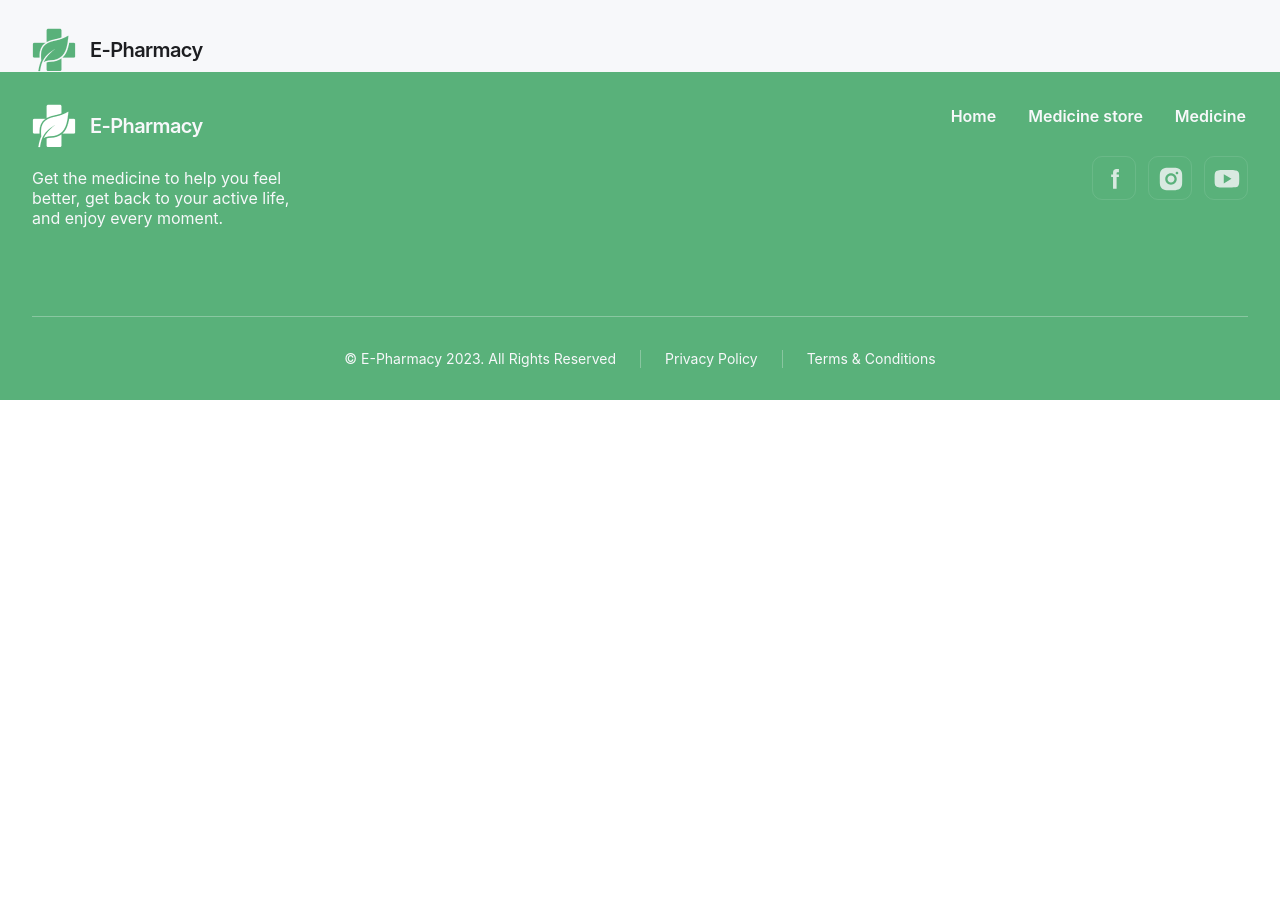
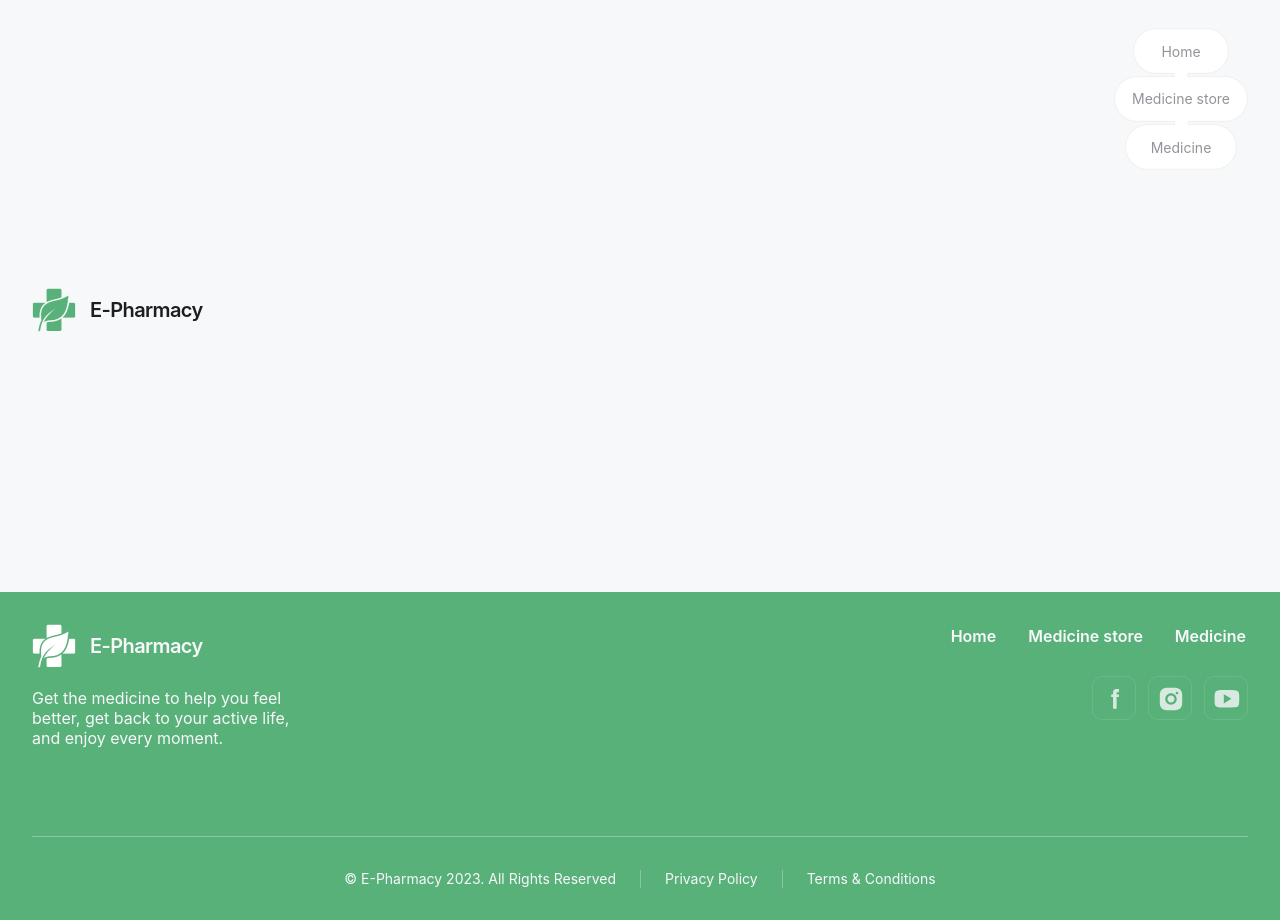
Before and after one commit to Yevheniia-narizhna/E-Pharmacy-client, a React (Vite) app: page / in a window 1280 px wide. Before the commit the page ends 800 px from the top, so only its background shows below. Built offline with nearby package versions, Linux system fonts and the light colour scheme; a web font is replaced by a local one.

Commit message:
buttons-header

```diff
--- a/src/components/Header/Header.jsx
+++ b/src/components/Header/Header.jsx
@@ -1,7 +1,14 @@
 import logoHome from "../../../public/img/logo-wh.png";
 import logoOther from "../../../public/img/logo-gr.png";
-import { useLocation } from "react-router-dom";
-import { ContHeader, LogoHeader } from "./Header.styled";
+import { NavLink, useLocation } from "react-router-dom";
+import {
+  ContHeader,
+  LogoHeader,
+  NavBox,
+  NavList,
+  Wrapp,
+} from "./Header.styled";
+import { useMediaQuery } from "react-responsive";
 
 const Header = () => {
   const location = useLocation();
@@ -9,6 +16,7 @@ const Header = () => {
   const logo = isHome ? logoHome : logoOther;
   const textColor = isHome ? "#FFF" : "#1D1E21";
   const headerBackground = isHome ? "#59B17A" : "#F7F8FA";
+  const isMobTab = useMediaQuery({ query: "(max-width: 1439px)" });
 
   return (
     <ContHeader style={{ background: headerBackground }}>
@@ -16,6 +24,26 @@ const Header = () => {
         <img src={logo} alt="logo" />
         <p style={{ color: textColor }}>E-Pharmacy</p>
       </LogoHeader>
+      <Wrapp>
+        {isMobTab ? (
+          <img src="/img/buttons-mob.png" alt="Vertical Navigation" />
+        ) : (
+          <img src="/img/buttons.png" alt="Horizontal Navigation" />
+        )}
+        <NavBox>
+          <NavList>
+            <li>
+              <NavLink to="/home">Home</NavLink>
+            </li>
+            <li>
+              <NavLink to="/medicine-store">Medicine store</NavLink>
+            </li>
+            <li>
+              <NavLink to="/medicine">Medicine</NavLink>
+            </li>
+          </NavList>
+        </NavBox>
+      </Wrapp>
     </ContHeader>
   );
 };
--- a/src/components/Header/Header.styled.js
+++ b/src/components/Header/Header.styled.js
@@ -50,3 +50,93 @@ export const LogoHeader = styled(NavLink)`
     }
   }
 `;
+export const Wrapp = styled.div`
+  position: relative;
+  display: flex;
+  align-items: center;
+  justify-content: center;
+  padding-bottom: 302px;
+
+  @media screen and (min-width: 768px) {
+    padding-bottom: 422px;
+  }
+
+  @media screen and (min-width: 1440px) {
+    padding-bottom: 0;
+
+    & svg {
+      width: 344px;
+      height: 46px;
+    }
+  }
+`;
+
+export const NavBox = styled.div`
+  position: absolute;
+  display: flex;
+  align-items: center;
+  justify-content: center;
+`;
+
+export const NavList = styled.ul`
+  display: flex;
+  flex-direction: column;
+
+  & li {
+    text-align: center;
+    font-size: 14px;
+    font-weight: 400;
+    color: ${({ theme }) => theme.colors.gray};
+
+    &:hover {
+      color: ${({ theme }) => theme.colors.black};
+    }
+  }
+
+  li:first-child {
+    margin-bottom: 10px;
+  }
+  li:last-child {
+    margin-top: 12px;
+  }
+
+  & a {
+    padding: 8px 12px;
+    border-radius: 24px;
+    display: inline-block;
+    min-width: 80px;
+  }
+
+  & a.active {
+    background: ${({ theme }) => theme.colors.green};
+    color: ${({ theme }) => theme.colors.white};
+
+    &:hover {
+      background: #3f945f;
+    }
+  }
+
+  @media screen and (min-width: 1440px) {
+    flex-direction: row;
+    width: 328px;
+    align-items: center;
+
+    li:first-child {
+      margin-right: 18px;
+      margin-bottom: 0;
+    }
+    li:last-child {
+      margin-left: 28px;
+      margin-top: 0;
+    }
+
+    & a {
+      display: inline-block;
+      min-width: 80px;
+    }
+
+    & a.active {
+      background: ${({ theme }) => theme.colors.green};
+    }
+  }
+`;
```
